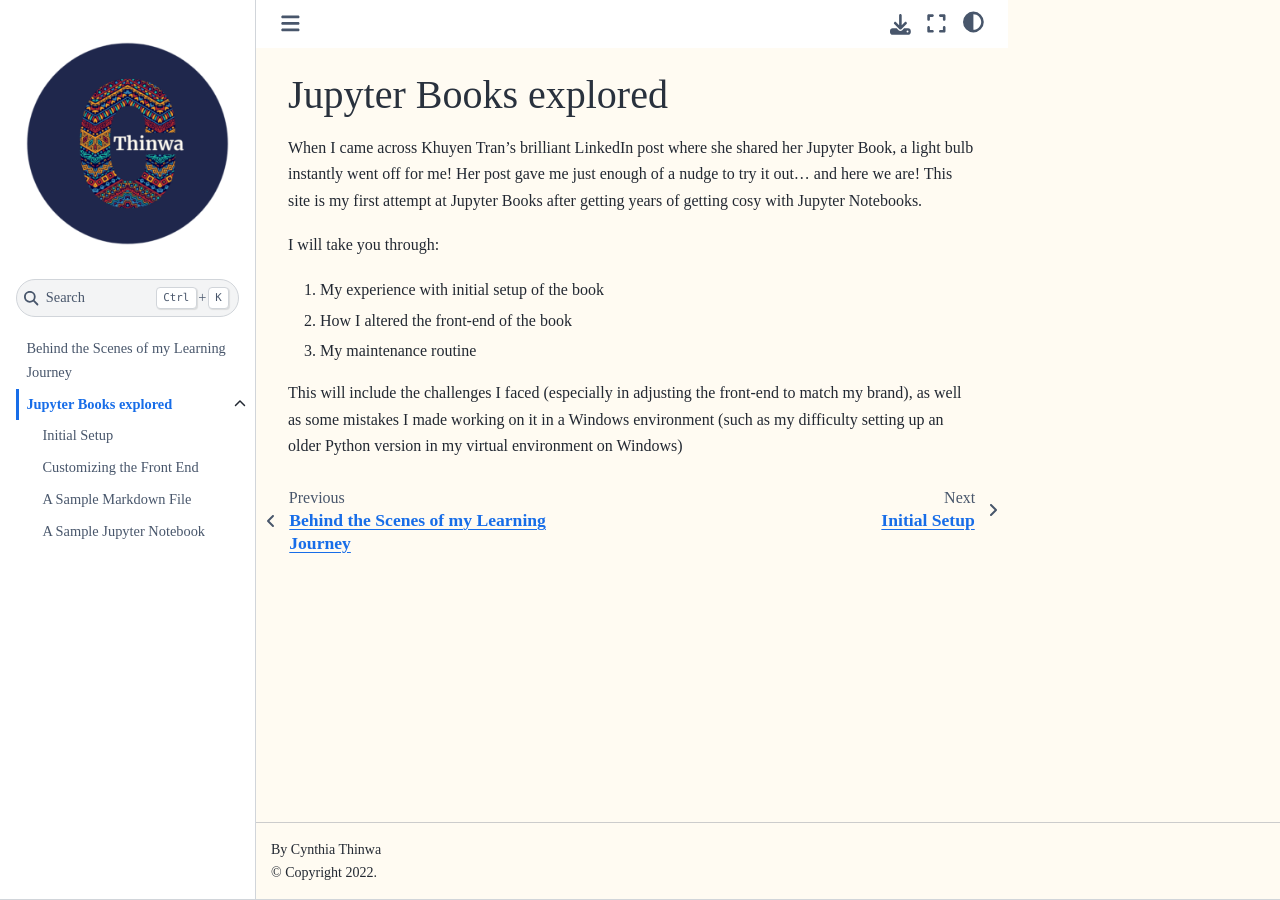
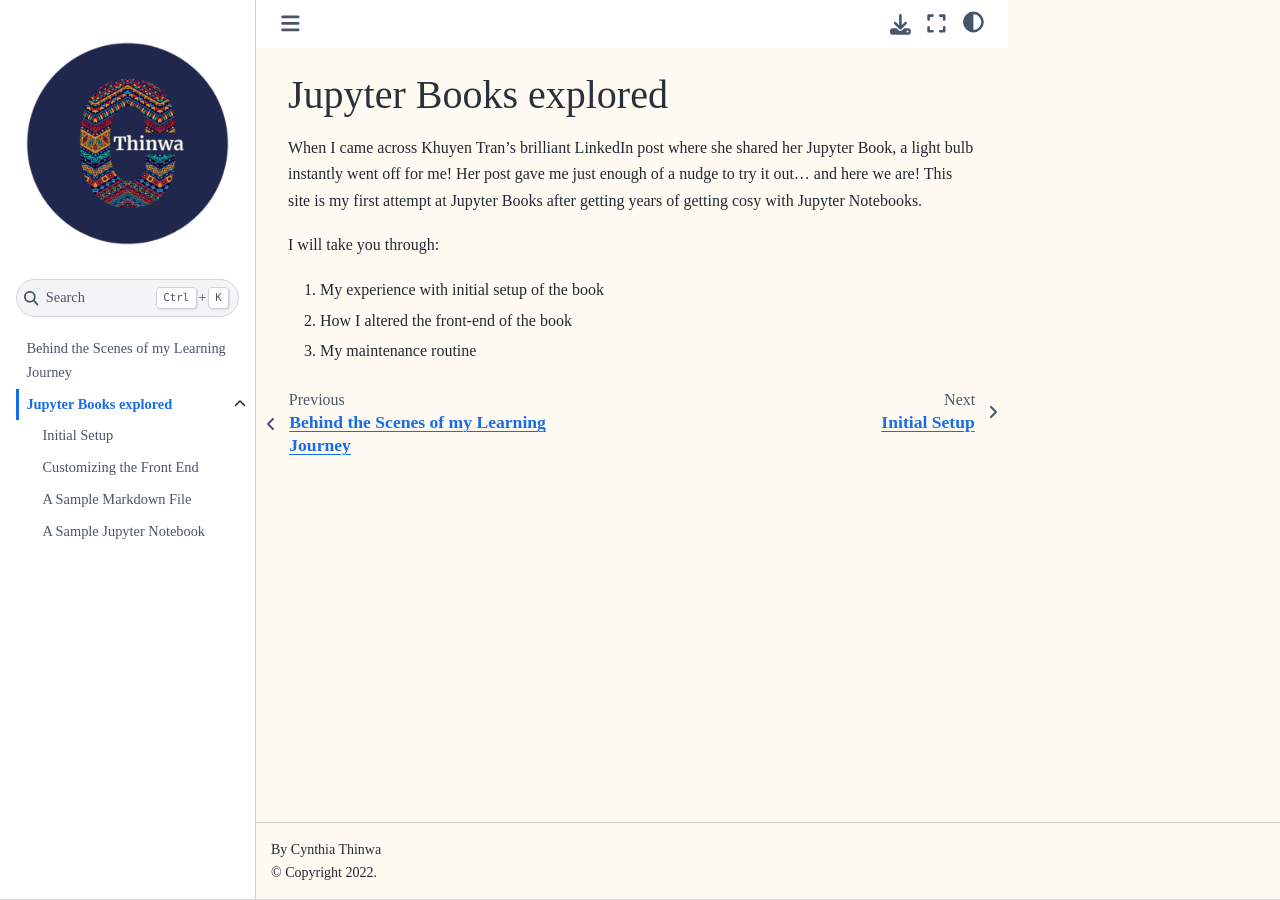
Before and after one commit to CeeThinwa/BTS-Continuous-Learning, a Jupyter Book: the page built from book/JB_explored.md, in a window 1280 px wide. Built offline with Jupyter Book 1.0.4 settings and Sphinx 7.4.7 and the Sphinx Book theme 1.1.4, drawn with Linux system fonts in a browser that asks for light colours.

Commit message:
Update JB_explored.md

```diff
--- a/book/JB_explored.md
+++ b/book/JB_explored.md
@@ -11,10 +11,3 @@ I will take you through:
 1. My experience with initial setup of the book
 2. How I altered the front-end of the book
 3. My maintenance routine
-
-This will include the challenges I
-faced (especially in adjusting the front-end to match
-my brand), as well as some mistakes I made working on it in a
-Windows environment (such as my difficulty setting up
-an older Python version in my virtual environment on
-Windows)
```
